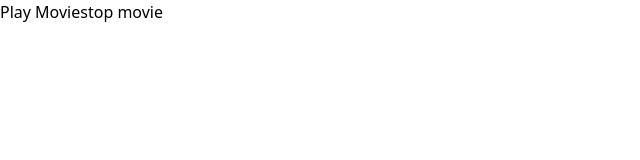
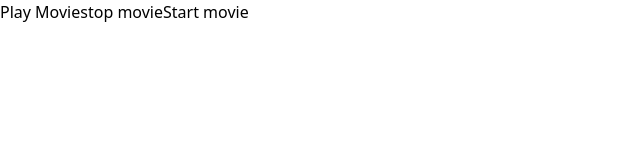
Before and after one commit to jahid01754/React, a Next.js app: page / in a window 1280 px wide. Shown: the top 160 px of the page, without its empty margins (0-640 px from the left). Built offline with nearby package versions, Linux system fonts and the light colour scheme.

Commit message:
trial commit

```diff
--- a/component/Button/button.js
+++ b/component/Button/button.js
@@ -3,6 +3,7 @@
         <>
             <button>{children}</button>
             <button>stop movie</button>
+            <button>Start movie</button>
         </>
     );
 
```
